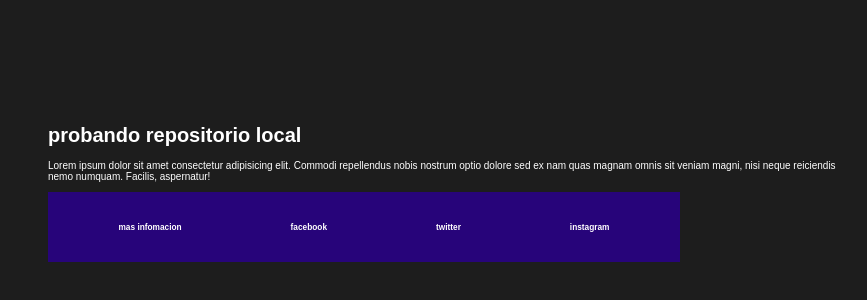
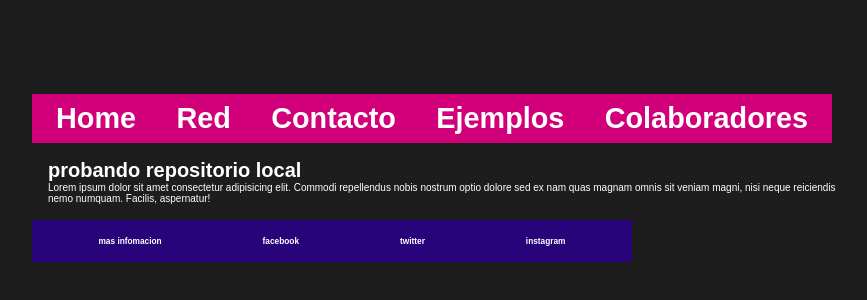
Before and after one commit to RicardoSan12/Proyecto-de-version, a plain HTML site: page index.html in a window 1280 px wide. Shown: the part 222-522 px from the top of the page, without its empty margins (192-1059 px from the left). Drawn offline with Linux system fonts and the light colour scheme.

Commit message:
Pasando al inicio del repo con una nueva rama y agregando un nav

```diff
--- a/index.html
+++ b/index.html
@@ -7,6 +7,11 @@
     <meta name="viewport" content="width=device-width, initial-scale=1.0">
     <title>Document</title>
     <style>
+        *{
+            margin: 0;
+            padding: 0;
+            box-sizing: border-box;
+        }
         body{
             background-color: rgb(29, 29, 29);
             color: white;
@@ -16,8 +21,18 @@
             font-size: 62.5%;
             font-family: Arial, Helvetica, sans-serif;
         }
+        header{
+            display: flex;
+            justify-content: space-between;
+            max-width: 800px;
+            background-color: rgb(209, 0, 122);
+            font-size: 1.2rem;
+            padding: .5rem 1.5rem;
+        }
         main{
             max-width: 800px;
+            margin: 1rem;
+
         }
         footer{
             display: flex;
@@ -30,6 +45,13 @@
 </head>
 
 <body>
+    <header>
+        <h2>Home</h2>
+        <h2>Red</h2>
+        <h2>Contacto</h2>
+        <h2>Ejemplos</h2>
+        <h2>Colaboradores</h2>
+    </header>
     <main>
         <h1>probando repositorio local</h1>
         <p>Lorem ipsum dolor sit amet consectetur adipisicing elit. Commodi repellendus nobis nostrum optio dolore sed ex nam quas magnam omnis sit veniam magni, nisi neque reiciendis nemo numquam. Facilis, aspernatur!</p>
```
